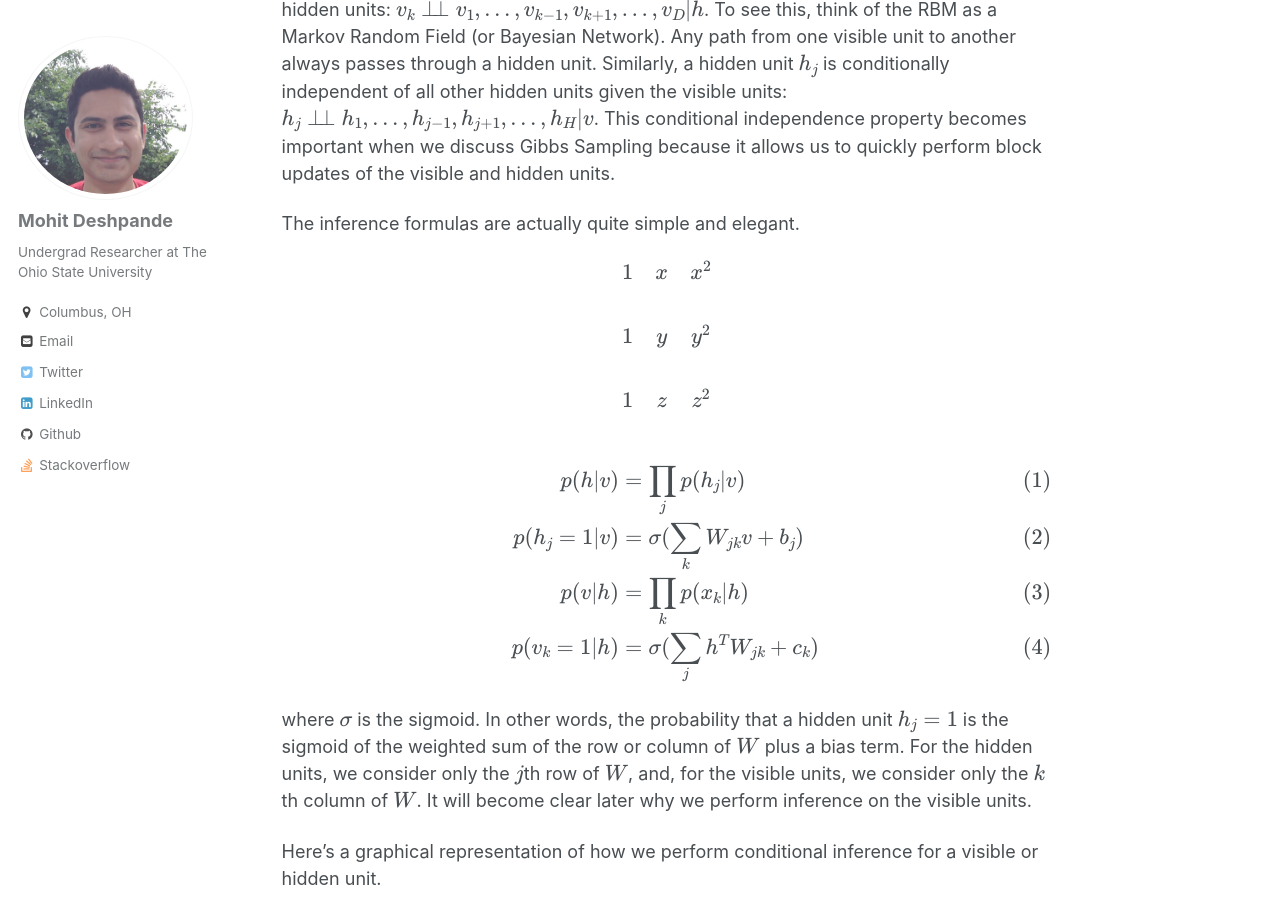
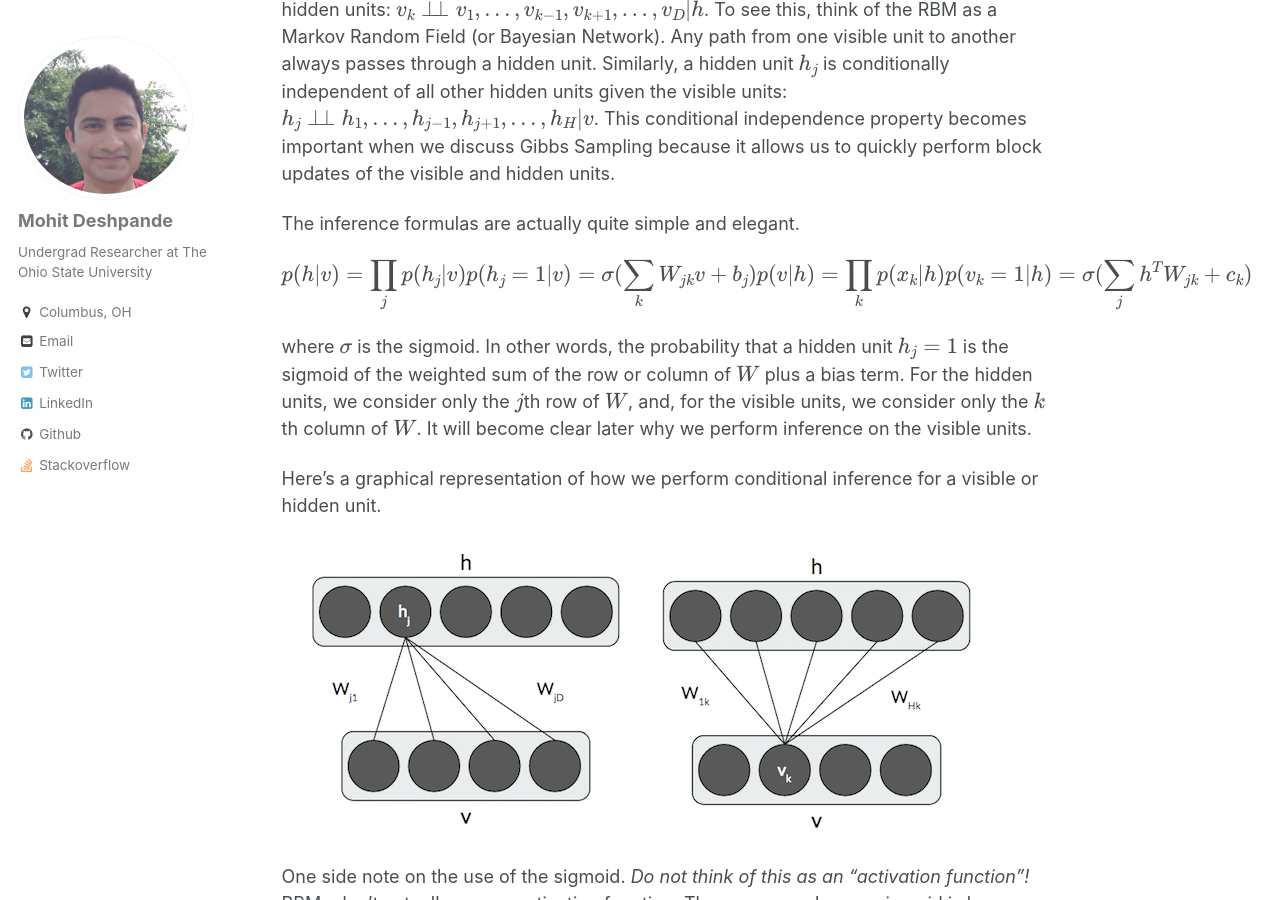
Before and after one commit to mohitd/mohitd.github.io, a Jekyll site: the page built from _posts/2017-11-25-rbms.md, in a window 1280 px wide and 900 px high, scrolled down 2171 px. Built offline with Jekyll 4.4.1, drawn with Linux system fonts in a browser that asks for light colours; formulas are drawn with MathJax 3; some of the changed text lies outside the part shown.

```diff
--- a/_posts/2017-11-25-rbms.md
+++ b/_posts/2017-11-25-rbms.md
@@ -38,19 +37,11 @@ The RBM an important conditional independence property as a result of its bipart
 The inference formulas are actually quite simple and elegant.
 
 $$
-    \begin{matrix}
-    1 & x & x^2 \\\\
-    1 & y & y^2 \\\\
-    1 & z & z^2 \\\\
-    \end{matrix}
+p(h\vert v) = \prod_j p(h_j\vert v)\\
+p(h_j=1\vert v) = \sigma(\sum_k W_{jk} v + b_j)\\
+p(v\vert h) = \prod_k p(x_k\vert h)\\
+p(v_k=1\vert h) = \sigma(\sum_j h^T W_{jk} + c_k)
 $$
-
-$$\begin{align}
-p(h\vert v) &= \prod_j p(h_j\vert v)\\
-p(h_j=1\vert v) &= \sigma(\sum_k W_{jk} v + b_j)\\
-p(v\vert h) &= \prod_k p(x_k\vert h)\\
-p(v_k=1\vert h) &= \sigma(\sum_j h^T W_{jk} + c_k)
-\end{align}$$
 
 where $\sigma$ is the sigmoid. In other words, the probability that a hidden unit $h_j=1$ is the sigmoid of the weighted sum of the row or column of $W$ plus a bias term. For the hidden units, we consider only the $j$th row of $W$, and, for the visible units, we consider only the $k$th column of $W$. It will become clear later why we perform inference on the visible units.
 
```
Also changed, not shown: other parts of _posts/2017-11-25-rbms.md (+0 -1 lines).
